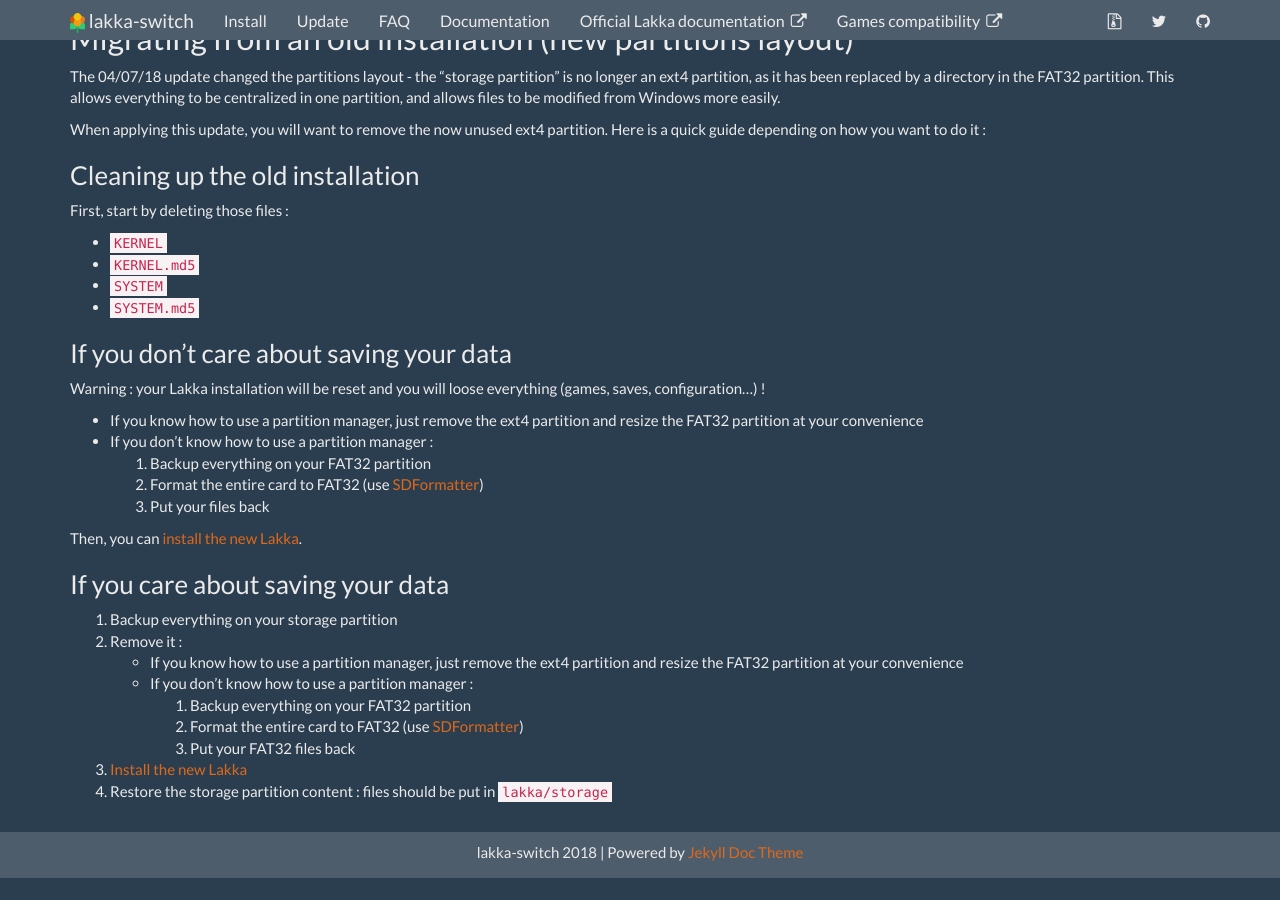
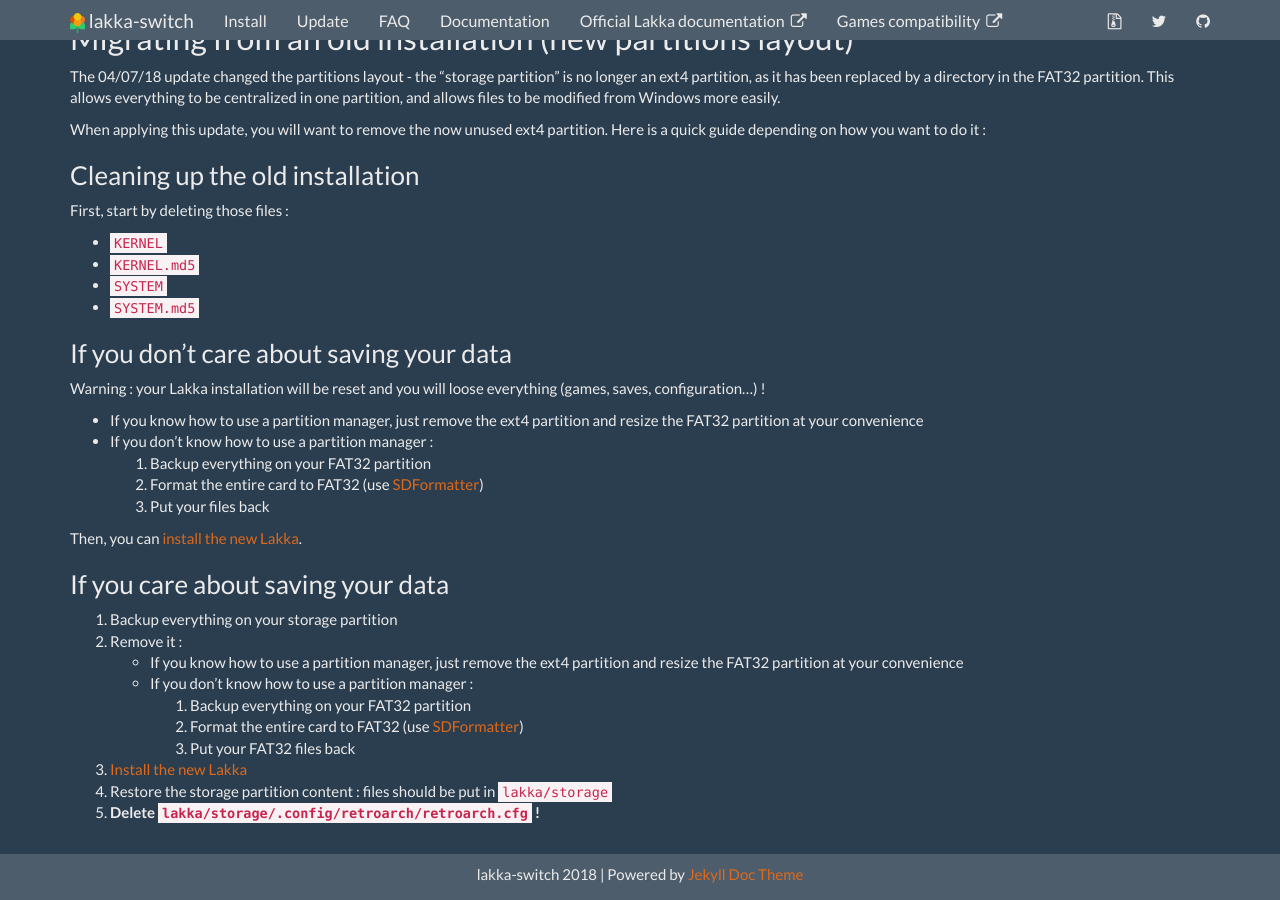
Before and after one commit to lakka-switch/documentation, a Jekyll site: the page built from update.md, in a window 1280 px wide and 900 px high, scrolled down 502 px. Built offline with Jekyll 4.4.1, drawn with Linux system fonts in a browser that asks for light colours; nearby versions of some CDN libraries; before the commit the page ends 1380 px from its top, so only the background shows below that.

Commit message:
Update update.md

```diff
--- a/update.md
+++ b/update.md
@@ -49,3 +49,4 @@
         3. Put your FAT32 files back
 3. [Install the new Lakka](https://lakka-switch.github.io/documentation/installation.html)
 4. Restore the storage partition content : files should be put in `lakka/storage`
+5. **Delete `lakka/storage/.config/retroarch/retroarch.cfg` !**
```
